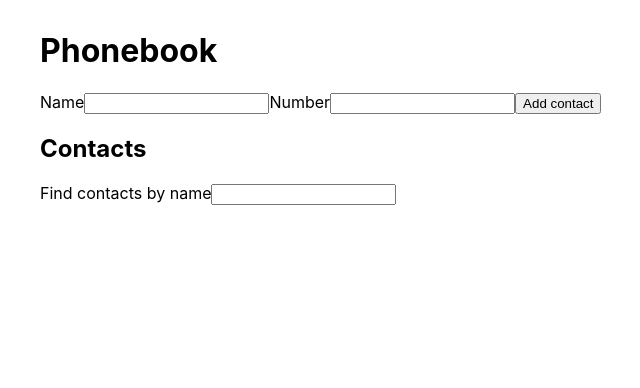
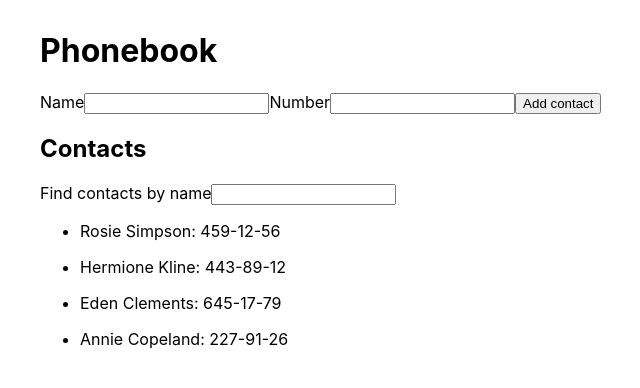
Before and after one commit to Serhii-kh/goit-react-hw-02-phonebook, a React (Create React App) app: page / in a window 1280 px wide. Shown: the top 388 px of the page, without its empty margins (300-940 px from the left). Built offline with nearby package versions, Linux system fonts and the light colour scheme.

Commit message:
add Alert for double contact

```diff
--- a/src/components/App.jsx
+++ b/src/components/App.jsx
@@ -10,16 +10,29 @@
 
 export class App extends Component {
 	state = {
-		contacts: [],
+		contacts: [
+			{ id: 'id-1', name: 'Rosie Simpson', number: '459-12-56' },
+			{ id: 'id-2', name: 'Hermione Kline', number: '443-89-12' },
+			{ id: 'id-3', name: 'Eden Clements', number: '645-17-79' },
+			{ id: 'id-4', name: 'Annie Copeland', number: '227-91-26' },
+		],
+
 		filter: ''
 	}
 
 	addContact = (name, number) => {
+		const { contacts } = this.state;
 		const contact = {
 			name,
 			number,
 			id: shortid.generate(),
 		}
+
+		contacts.forEach(contact => {
+			if (contact.name === name) {
+				alert(`${name} is allredy in contacts`)
+			}
+		});
 
 		this.setState(prevState => ({
 			contacts: [...prevState.contacts, contact]
@@ -27,9 +40,15 @@
 	}
 
 	onFilterChange = (filter) => {
+		// const { contacts } = this.state
 		this.setState({
 			filter,
 		})
+
+		// let filteredContacts = [];
+		// contacts.filter
+		//  (contact => contact.name.includes(filter)? filteredContacts.push(contact) : continue)
+
 	}
 
 
@@ -42,9 +61,7 @@
 				<h1>Phonebook</h1>
 				<ContactForm onFormSubmit={this.addContact} contacts={contacts} />
 				<h2>Contacts</h2>
-
-				<Filter onFilterChange={ this.onFilterChange} />
-
+				<Filter onFilterChange={this.onFilterChange} />
 				<ContactsList contacts={contacts} />
 			</div>
 		);
```
